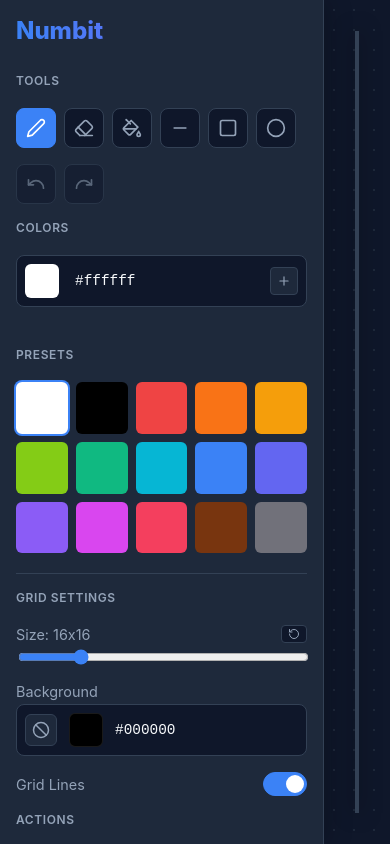
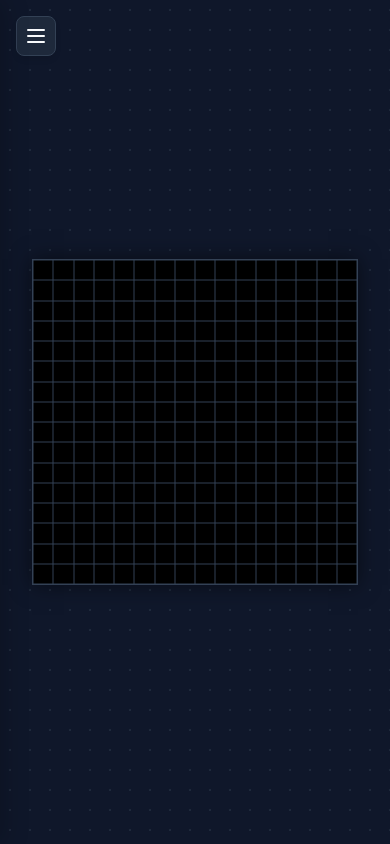
Before and after one commit to eddyalder/numbit, a React (Vite) app: page / in a window 390 px wide. Built offline with nearby package versions, Linux system fonts and the light colour scheme.

Commit message:
Add collapsing menu, add double click to delete

```diff
--- a/src/App.css
+++ b/src/App.css
@@ -16,6 +16,22 @@
     overflow-y: auto;
     z-index: 10;
     box-shadow: 4px 0 24px rgba(0, 0, 0, 0.2);
+    transition: all 0.3s ease-in-out;
+}
+
+.sidebar.closed {
+    width: 0;
+    padding: 0;
+    overflow: hidden;
+    border-right: none;
+    opacity: 0;
+}
+
+.sidebar-header {
+    display: flex;
+    justify-content: space-between;
+    align-items: center;
+    margin-bottom: 0.5rem;
 }
 
 .logo {
@@ -23,8 +39,27 @@
     font-weight: 800;
     background: linear-gradient(to right, #3b82f6, #8b5cf6);
     -webkit-background-clip: text;
+    background-clip: text;
     -webkit-text-fill-color: transparent;
-    margin-bottom: 0.5rem;
+    margin: 0;
+}
+
+.sidebar-close-btn {
+    background: transparent;
+    border: none;
+    color: var(--text-secondary);
+    cursor: pointer;
+    padding: 4px;
+    border-radius: 4px;
+    display: flex;
+    align-items: center;
+    justify-content: center;
+    transition: all 0.2s;
+}
+
+.sidebar-close-btn:hover {
+    background-color: var(--bg-primary);
+    color: var(--text-primary);
 }
 
 .main-content {
@@ -32,6 +67,31 @@
     display: flex;
     flex-direction: column;
     position: relative;
+}
+
+.sidebar-open-btn {
+    position: absolute;
+    top: 1rem;
+    left: 1rem;
+    z-index: 5;
+    background-color: var(--bg-secondary);
+    border: 1px solid var(--border);
+    color: var(--text-primary);
+    width: 40px;
+    height: 40px;
+    border-radius: 8px;
+    display: flex;
+    align-items: center;
+    justify-content: center;
+    cursor: pointer;
+    box-shadow: 0 4px 6px -1px rgba(0, 0, 0, 0.1);
+    transition: all 0.2s;
+}
+
+.sidebar-open-btn:hover {
+    background-color: var(--accent);
+    color: white;
+    border-color: var(--accent);
 }
 
 /* Scrollbar styling */
@@ -52,3 +112,35 @@
 ::-webkit-scrollbar-thumb:hover {
     background: var(--text-secondary);
 }
+
+@media (max-width: 768px) {
+    .sidebar {
+        position: fixed;
+        top: 0;
+        left: 0;
+        bottom: 0;
+        transform: translateX(-100%);
+        width: 80%;
+        max-width: 300px;
+        opacity: 1;
+        padding: 1rem;
+    }
+
+    .sidebar.open {
+        transform: translateX(0);
+        width: 80%;
+    }
+
+    .sidebar.closed {
+        transform: translateX(-100%);
+        width: 80%;
+        padding: 1rem;
+        opacity: 1;
+    }
+
+    /* On mobile, always show the open button in the main content
+       (it will be covered by sidebar when open) */
+    .sidebar-open-btn {
+        display: flex;
+    }
+}
--- a/src/App.jsx
+++ b/src/App.jsx
@@ -1,4 +1,5 @@
 import { useState, useCallback, useEffect } from 'react';
+import { Menu, X } from 'lucide-react';
 import Grid from './components/Grid';
 import Toolbar from './components/Toolbar';
 import Controls from './components/Controls';
@@ -21,6 +22,8 @@
     const [historyIndex, setHistoryIndex] = useState(-1);
     const [showGridLines, setShowGridLines] = useState(true);
     const [isClearModalOpen, setIsClearModalOpen] = useState(false);
+    const [isLoaded, setIsLoaded] = useState(false);
+    const [isSidebarOpen, setIsSidebarOpen] = useState(window.innerWidth > 768);
 
     // Shape drawing state
     const [dragStart, setDragStart] = useState(null);
@@ -49,12 +52,14 @@
                 console.error("Failed to load state", e);
             }
         }
+        setIsLoaded(true);
     }, []);
 
     useEffect(() => {
+        if (!isLoaded) return;
         const state = { pixels, size, backgroundColor, customColors };
         localStorage.setItem('8bit-art-state', JSON.stringify(state));
-    }, [pixels, size, backgroundColor, customColors]);
+    }, [pixels, size, backgroundColor, customColors, isLoaded]);
 
     const saveToHistory = (newPixels) => {
         const newHistory = history.slice(0, historyIndex + 1);
@@ -93,6 +98,11 @@
         } else {
             applyTool(index);
         }
+    };
+
+    const handlePixelDoubleClick = (index) => {
+        updatePixel(index, null);
+        saveToHistory(pixels); // Save immediately for double click action
     };
 
     const handlePixelEnter = (index) => {
@@ -219,8 +229,17 @@
 
     return (
         <div className="app-layout" onMouseUp={handleMouseUp}>
-            <aside className="sidebar">
-                <div className="logo">Numbit</div>
+            <aside className={`sidebar ${isSidebarOpen ? 'open' : 'closed'}`}>
+                <div className="sidebar-header">
+                    <div className="logo">Numbit</div>
+                    <button
+                        className="sidebar-close-btn"
+                        onClick={() => setIsSidebarOpen(false)}
+                        title="Close Sidebar"
+                    >
+                        <X size={20} />
+                    </button>
+                </div>
                 <Toolbar
                     activeTool={activeTool}
                     setActiveTool={setActiveTool}
@@ -247,6 +266,15 @@
                 />
             </aside>
             <main className="main-content">
+                {(!isSidebarOpen || window.innerWidth <= 768) && (
+                    <button
+                        className="sidebar-open-btn"
+                        onClick={() => setIsSidebarOpen(true)}
+                        title="Open Sidebar"
+                    >
+                        <Menu size={24} />
+                    </button>
+                )}
                 <Grid
                     width={size}
                     height={size}
@@ -255,6 +283,7 @@
                     backgroundColor={backgroundColor}
                     onPixelClick={handlePixelClick}
                     onPixelEnter={handlePixelEnter}
+                    onPixelDoubleClick={handlePixelDoubleClick}
                     isDrawing={isDrawing}
                     showGridLines={showGridLines}
                 />
--- a/src/components/Grid.jsx
+++ b/src/components/Grid.jsx
@@ -1,15 +1,14 @@
 import React, { useState, useEffect, useRef } from 'react';
 import './Grid.css';
 
-const Grid = ({ width, height, pixels, previewPixels, backgroundColor, onPixelClick, onPixelEnter, isDrawing, showGridLines = true }) => {
+const Grid = ({ width, height, pixels, previewPixels, backgroundColor, onPixelClick, onPixelEnter, onPixelDoubleClick, isDrawing, showGridLines = true }) => {
     const gridRef = useRef(null);
 
     const style = {
         display: 'grid',
         gridTemplateColumns: `repeat(${width}, 1fr)`,
         gridTemplateRows: `repeat(${height}, 1fr)`,
-        width: '100%',
-        height: '100%',
+        width: `min(100%, calc((100vh - 4rem) * ${width / height}))`,
         aspectRatio: `${width} / ${height}`,
         border: '1px solid var(--border)',
         backgroundColor: backgroundColor || 'transparent',
@@ -40,6 +39,10 @@
                             onMouseEnter={(e) => {
                                 onPixelEnter(index);
                             }}
+                            onDoubleClick={(e) => {
+                                e.preventDefault();
+                                onPixelDoubleClick(index);
+                            }}
                         />
                     );
                 })}
```
